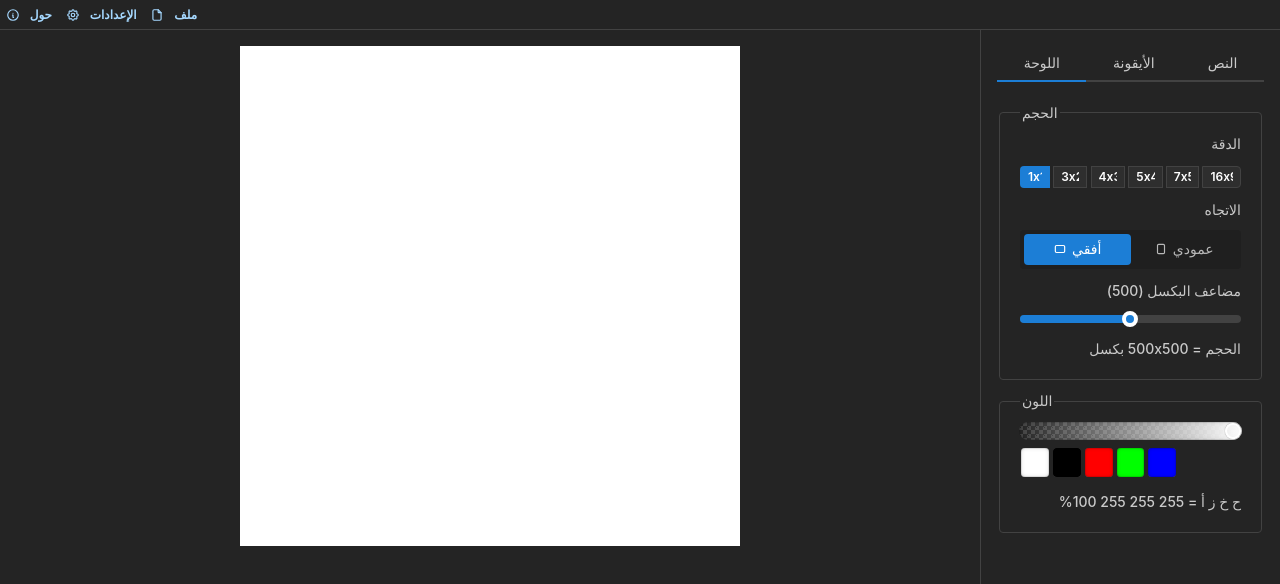
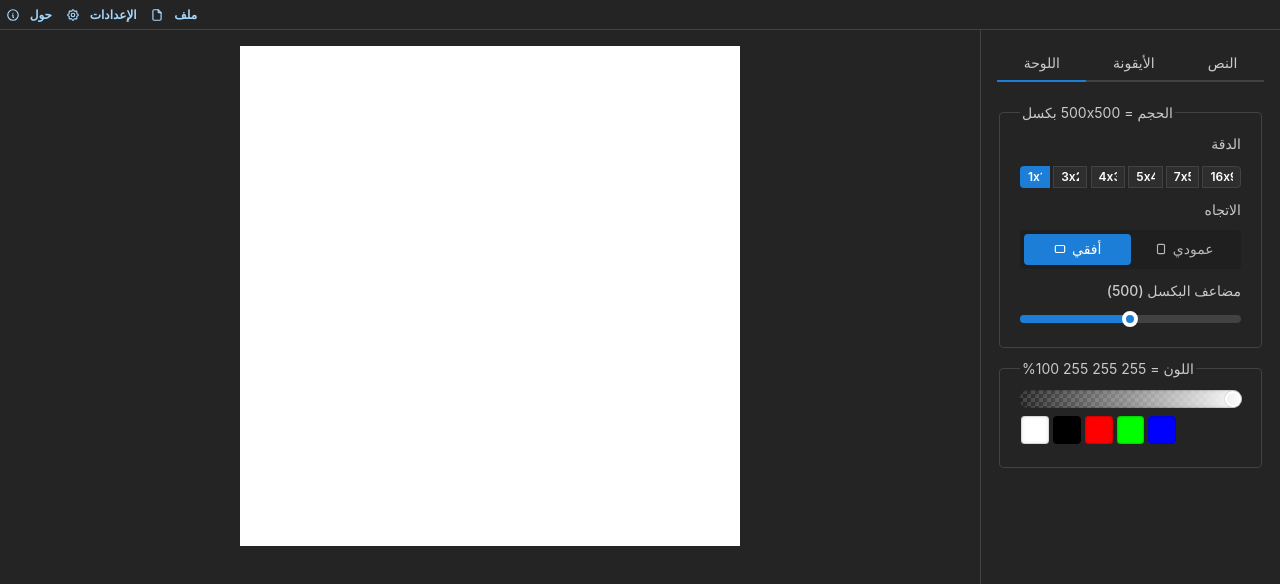
Before and after one commit to Shiaarak/Shiaarak, a React (Vite) app: page / in a window 1280 px wide. Shown: the top 584 px of the page. Built offline with nearby package versions, Linux system fonts and the light colour scheme.

Commit message:
Move selector result text to Fieldset.legend

```diff
--- a/src/components/selectors/Color.tsx
+++ b/src/components/selectors/Color.tsx
@@ -1,6 +1,6 @@
-import { useEffect, useState } from 'react'
-import { ColorPicker, AlphaSlider, Text, Space, Fieldset } from '@mantine/core'
-import { textProps, translate } from '../../settings'
+import { useContext, useEffect, useState } from 'react'
+import { ColorPicker, AlphaSlider, Fieldset } from '@mantine/core'
+import { LangContext, translate } from '../../settings'
 
 export interface ColorSelProps extends ColorSelVarProps, ColorSelCallbackProps {}
 
@@ -23,6 +23,8 @@ export interface ColorSelCallbackProps {
 export type ColorValue = string | CanvasGradient | CanvasPattern | null
 
 export default function ColorSel({ colors: choices = ['#000000'], onChange }: ColorSelProps) {
+  const lang = useContext(LangContext)
+
   const [opacity, setOpacity] = useState<number>(1)
   const [color, setColor] = useState<string>('#ffffff')
 
@@ -40,25 +42,29 @@ export default function ColorSel({ colors: choices = ['#000000'], onChange }: Co
   }, [color, opacity])
 
   return (
-    <Fieldset legend={translate('sel.color.legend')}>
-      <AlphaSlider color={color} value={opacity} onChange={setOpacity} />
-
-      {opacity > 0 && (
-        <ColorPicker fullWidth format="hex" value={color} withPicker={false} onChange={setColor} swatches={choices} />
-      )}
-
-      <Space h="sm" />
-
-      <Text {...textProps}>
-        {opacity === 0
+    <Fieldset
+      legend={
+        translate('sel.color.legend') +
+        (opacity === 0
           ? translate('sel.color.transparent')
           : translate('sel.color.rbga', [
               [1, parseInt(color.slice(1, 3), 16)],
               [2, parseInt(color.slice(3, 5), 16)],
               [3, parseInt(color.slice(5, 7), 16)],
               [4, Math.round(opacity * 100)]
-            ])}
-      </Text>
+            ]))
+      }
+      styles={{
+        legend: {
+          direction: lang.dir
+        }
+      }}
+    >
+      <AlphaSlider color={color} value={opacity} onChange={setOpacity} />
+
+      {opacity > 0 && (
+        <ColorPicker fullWidth format="hex" value={color} withPicker={false} onChange={setColor} swatches={choices} />
+      )}
     </Fieldset>
   )
 }
--- a/src/components/selectors/Size.tsx
+++ b/src/components/selectors/Size.tsx
@@ -1,6 +1,6 @@
-import { useEffect, useState } from 'react'
+import { useContext, useEffect, useState } from 'react'
 import { Text, Space, Fieldset, SegmentedControl, Center, Slider, Button } from '@mantine/core'
-import { iconProps, textProps, theme, translate } from '../../settings'
+import { LangContext, iconProps, textProps, theme, translate } from '../../settings'
 import { IconCropLandscape, IconCropPortrait } from '@tabler/icons-react'
 
 export interface SizeSelProps extends SizeSelVarProps, SizeSelCallbackProps {}
@@ -24,6 +24,8 @@ export interface SizeSelCallbackProps {
 export type SizeValue = { w: number; h: number }
 
 export default function SizeSel({ size, onChange }: SizeSelProps) {
+  const lang = useContext(LangContext)
+
   const [res, setRes] = useState<`${number}x${number}`>('1x1')
   const [dir, setDir] = useState<'l' | 'p'>('l')
   const [mul, setMul] = useState<number>(500)
@@ -37,7 +39,17 @@ export default function SizeSel({ size, onChange }: SizeSelProps) {
   }, [res, dir, mul])
 
   return (
-    <Fieldset legend={translate('sel.size.legend')}>
+    <Fieldset
+      legend={translate('sel.size.legend', [
+        [1, size.w],
+        [2, size.h]
+      ])}
+      styles={{
+        legend: {
+          direction: lang.dir
+        }
+      }}
+    >
       <Text {...textProps}>{translate('sel.size.res')}</Text>
       <Space h="xs" />
       <Button.Group
@@ -116,16 +128,7 @@ export default function SizeSel({ size, onChange }: SizeSelProps) {
         {translate('sel.size.p-m')} ({mul})
       </Text>
       <Space h="xs" />
-      <Slider value={mul} onChange={setMul} min={1} max={1000} />
-
-      <Space h="sm" />
-
-      <Text {...textProps}>
-        {translate('sel.size.size', [
-          [1, size.w],
-          [2, size.h]
-        ])}
-      </Text>
+      <Slider value={mul} onChange={setMul} min={1} max={1000} label={null} />
     </Fieldset>
   )
 }
--- a/src/langs/ar.json
+++ b/src/langs/ar.json
@@ -22,18 +22,17 @@
   },
   "sel": {
     "color": {
-      "legend": "اللون",
-      "transparent": "شفاف",
-      "rbga": "ح خ ز أ = $1 $2 $3 $4%"
+      "legend": "اللون = ",
+      "rbga": "$1 $2 $3 $4%",
+      "transparent": "شفاف"
     },
     "size": {
-      "legend": "الحجم",
+      "legend": "الحجم = $1x$2 بكسل",
       "res": "الدقة",
       "dir": "الاتجاه",
       "l": "أفقي",
       "p": "عمودي",
-      "p-m": "مضاعف البكسل",
-      "size": "الحجم = $1x$2 بكسل"
+      "p-m": "مضاعف البكسل"
     }
   }
 }
--- a/src/langs/en.json
+++ b/src/langs/en.json
@@ -22,18 +22,17 @@
   },
   "sel": {
     "color": {
-      "legend": "Color",
-      "transparent": "Transparent",
-      "rbga": "RBGA = $1 $2 $3 $4%"
+      "legend": "Color = ",
+      "rbga": "$1 $2 $3 $4%",
+      "transparent": "Transparent"
     },
     "size": {
-      "legend": "Size",
+      "legend": "Size = $1x$2 px",
       "res": "Resolution",
       "dir": "Direction",
       "l": "Landscape",
       "p": "Portrait",
-      "p-m": "Pixel Multiplier",
-      "size": "Size = $1x$2 px"
+      "p-m": "Pixel Multiplier"
     }
   }
 }
```
